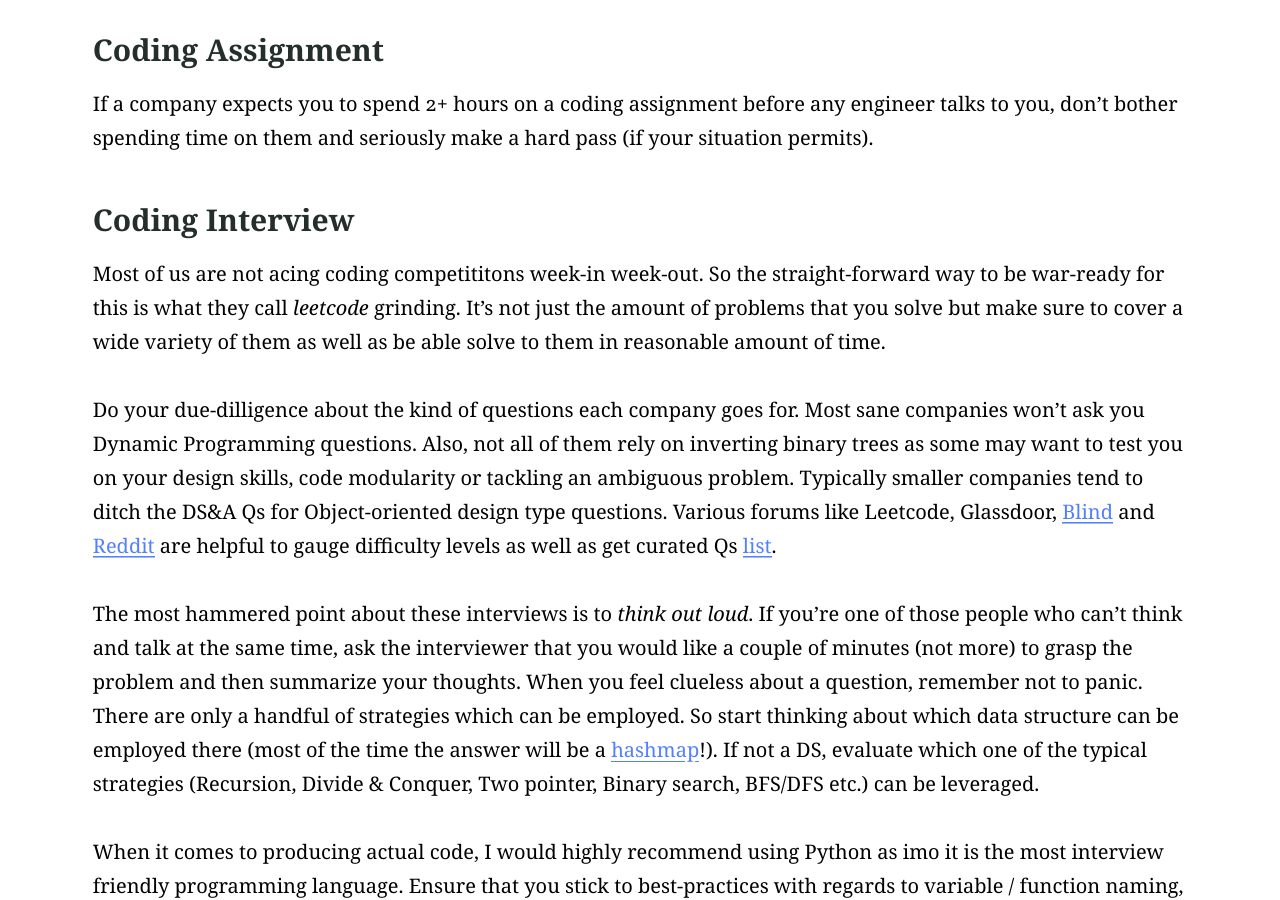
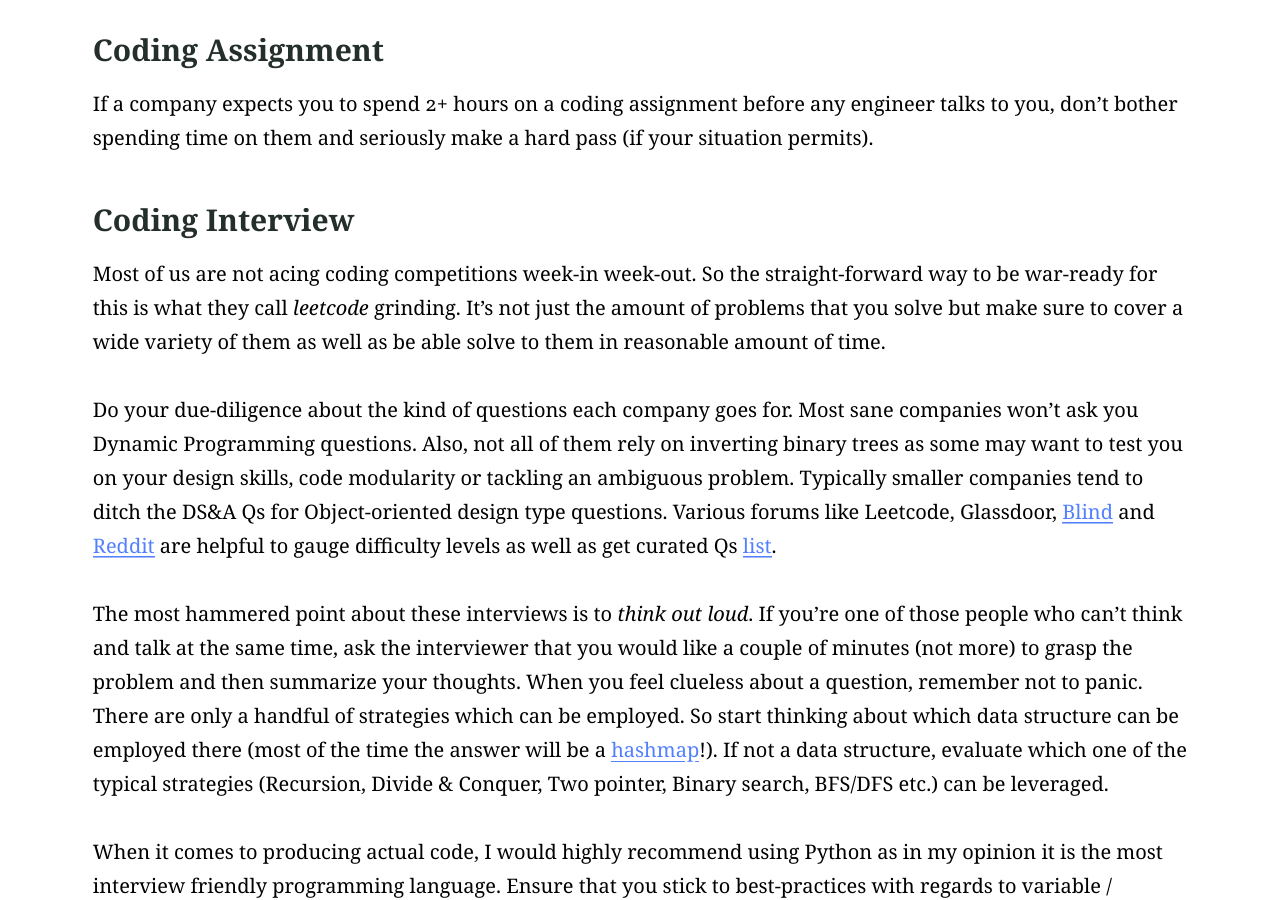
Before and after one commit to code247/code247.github.io, a Jekyll site: the page built from _posts/2022-09-18-software-engineer-interview-guide.md, in a window 1280 px wide and 900 px high, scrolled down 1347 px. Built offline with Jekyll 4.4.1, drawn with Linux system fonts in a browser that asks for light colours; some of the changed text lies outside the part shown.

Commit message:
Fix typos

```diff
--- a/_posts/2022-09-18-software-engineer-interview-guide.md
+++ b/_posts/2022-09-18-software-engineer-interview-guide.md
@@ -23,21 +23,21 @@ If a company expects you to spend 2+ hours on a coding assignment before any eng
 
 ### Coding Interview
 
-Most of us are not acing coding competititons week-in week-out. So the straight-forward way to be war-ready for this is what they call _leetcode_ grinding. It's not just the amount of problems that you solve but make sure to cover a wide variety of them as well as be able solve to them in reasonable amount of time.
+Most of us are not acing coding competitions week-in week-out. So the straight-forward way to be war-ready for this is what they call _leetcode_ grinding. It's not just the amount of problems that you solve but make sure to cover a wide variety of them as well as be able solve to them in reasonable amount of time.
 
-Do your due-dilligence about the kind of questions each company goes for. Most sane companies won't ask you Dynamic Programming questions. Also, not all of them rely on inverting binary trees as some may want to test you on your design skills, code modularity or tackling an ambiguous problem. Typically smaller companies tend to ditch the DS&A Qs for Object-oriented design type questions. Various forums like Leetcode, Glassdoor, [Blind](https://www.teamblind.com/) and [Reddit](https://www.reddit.com/r/cscareerquestions/) are helpful to gauge difficulty levels as well as get curated Qs [list](https://leetcode.com/discuss/general-discussion/460599/blind-75-leetcode-questions).
+Do your due-diligence about the kind of questions each company goes for. Most sane companies won't ask you Dynamic Programming questions. Also, not all of them rely on inverting binary trees as some may want to test you on your design skills, code modularity or tackling an ambiguous problem. Typically smaller companies tend to ditch the DS&A Qs for Object-oriented design type questions. Various forums like Leetcode, Glassdoor, [Blind](https://www.teamblind.com/) and [Reddit](https://www.reddit.com/r/cscareerquestions/) are helpful to gauge difficulty levels as well as get curated Qs [list](https://leetcode.com/discuss/general-discussion/460599/blind-75-leetcode-questions).
 
-The most hammered point about these interviews is to _think out loud_. If you're one of those people who can't think and talk at the same time, ask the interviewer that you would like a couple of minutes (not more) to grasp the problem and then summarize your thoughts. When you feel clueless about a question, remember not to panic. There are only a handful of strategies which can be employed. So start thinking about which data structure can be employed there (most of the time the answer will be a [hashmap](https://www.youtube.com/watch?v=5bId3N7QZec)!). If not a DS, evaluate which one of the typical strategies (Recursion, Divide & Conquer, Two pointer, Binary search, BFS/DFS etc.) can be leveraged.
+The most hammered point about these interviews is to _think out loud_. If you're one of those people who can't think and talk at the same time, ask the interviewer that you would like a couple of minutes (not more) to grasp the problem and then summarize your thoughts. When you feel clueless about a question, remember not to panic. There are only a handful of strategies which can be employed. So start thinking about which data structure can be employed there (most of the time the answer will be a [hashmap](https://www.youtube.com/watch?v=5bId3N7QZec)!). If not a data structure, evaluate which one of the typical strategies (Recursion, Divide & Conquer, Two pointer, Binary search, BFS/DFS etc.) can be leveraged.
 
-When it comes to producing actual code, I would highly recommend using Python as imo it is the most interview friendly programming language. Ensure that you stick to best-practices with regards to variable / function naming, code modularity and in general code readability. If you're copy-pasting certain snippets in the interest of time, make sure to clarify that you would write a function for this otherwise.
+When it comes to producing actual code, I would highly recommend using Python as in my opinion it is the most interview friendly programming language. Ensure that you stick to best-practices with regards to variable / function naming, code modularity and in general code readability. If you're copy-pasting certain snippets in the interest of time, make sure to clarify that you would write a function for this otherwise.
 
 ### System Design Interview
 
 As you graduate out of entry level positions, this is the type of interview that will make-or-break your loop. Typically, you'll be asked an open-ended question to design a real-world software system. Often this doesn't have a set answer and you'll end up responding "_it depends_" a lot of the times. A successful system design interview is being able to clearly articulate various trade-offs that come at each decision point.
 
-[system-design-primer](https://github.com/donnemartin/system-design-primer) is a great resource which covers all aspects about the domain. There are a ton of great Youtube channels as well that cover most of the typical questions. [System Design Interview](https://www.amazon.com/System-Design-Interview-insiders-Second/dp/B08CMF2CQF) is a great resource which I found quite helpful to read through. Another popular paid resource is [Grokking the System Design Interview](https://www.educative.io/courses/grokking-the-system-design-interview). When reading through various resources, if you come across an unfamiliar term, make sure to double-click on it and dig deeper to read other related content. There are plenty of great Stack Overflow answers about each concept which provide you the valuable nuance. All you need to be is curious.
+[system-design-primer](https://github.com/donnemartin/system-design-primer) is a great resource which covers all aspects about the domain. There are a ton of great YouTube channels as well that cover most of the typical questions. [System Design Interview](https://www.amazon.com/System-Design-Interview-insiders-Second/dp/B08CMF2CQF) is a great resource which I found quite helpful to read through. Another popular paid resource is [Grokking the System Design Interview](https://www.educative.io/courses/grokking-the-system-design-interview). When reading through various resources, if you come across an unfamiliar term, make sure to double-click on it and dig deeper to read other related content. There are plenty of great Stack Overflow answers about each concept which provide you the valuable nuance. All you need to be is curious.
 
-This interview will typically run for an hour. When starting out, it's helpful to have a rough template of things you're planning to talk about such as Functional / Non-functional requirements, Data estimation, Data modelling, Design Deep Dive etc. Once this is done, the interviewer might choose to focus on certain aspect which might be important for the position. Given most of the interviews are virtual nowadays, make sure you're comfortable with a digital whiteboarding tool (shoutout to [Whimsical](https://whimsical.com/)).
+This interview will typically run for an hour. When starting out, it's helpful to have a rough template of things you're planning to talk about such as Functional / Non-functional requirements, Data estimation, Data modelling, Design Deep Dive etc. Once this is done, the interviewer might choose to focus on certain aspect which might be important for the position. Given most of the interviews are virtual nowadays, make sure you're comfortable with a digital white-boarding tool (shout out to [Whimsical](https://whimsical.com/)).
 
 ### Debugging Interview
 
```
Also changed, not shown: other parts of _posts/2022-09-18-software-engineer-interview-guide.md (+4 -4 lines).
